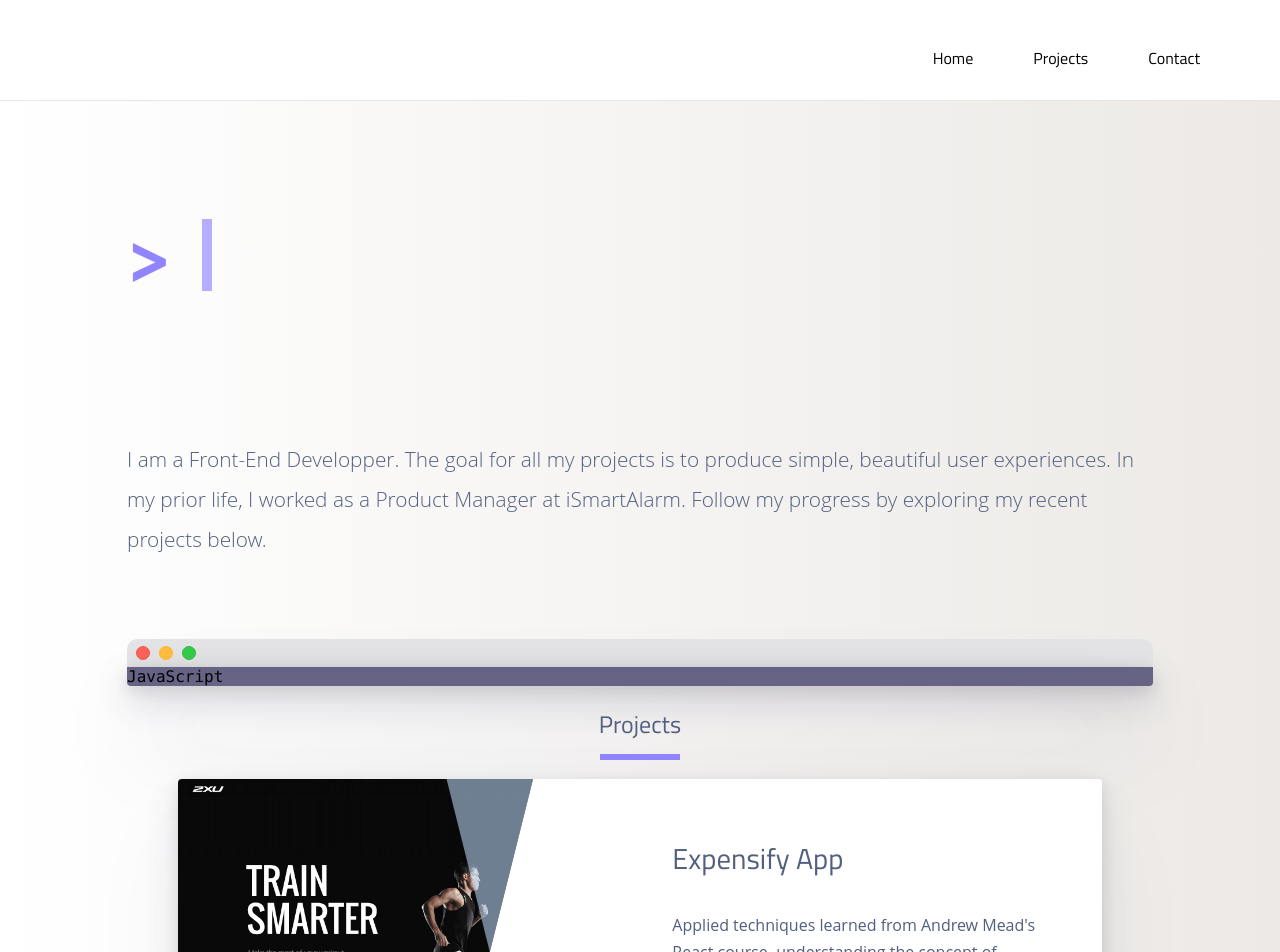
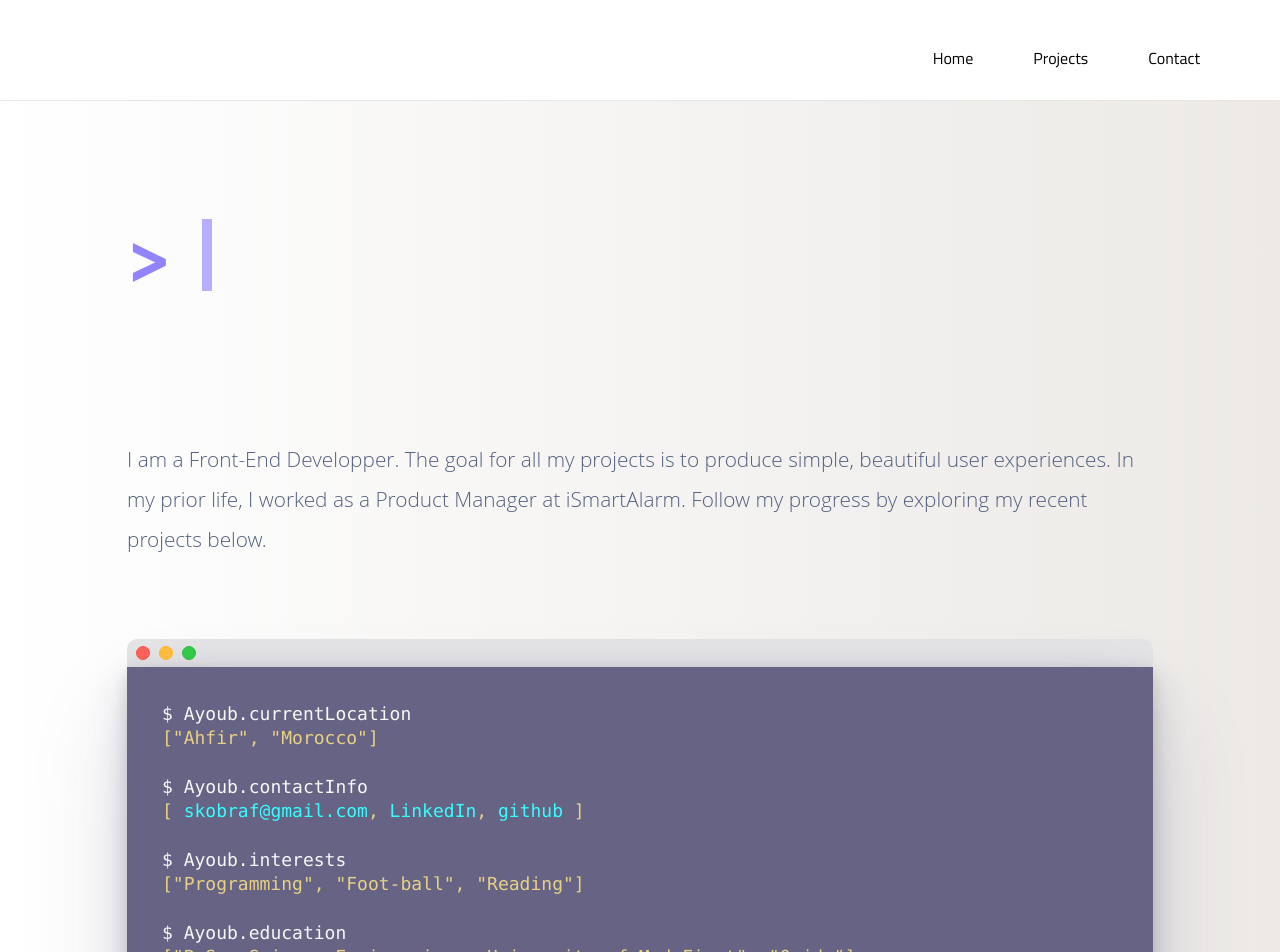
Before and after one commit to Skobraf/porfolio-react, a React (Create React App) app: page / in a window 1280 px wide. Shown: the top 952 px of the page. Built offline with nearby package versions, Linux system fonts and the light colour scheme.

Commit message:
display about data on screen

```diff
--- a/src/App.js
+++ b/src/App.js
@@ -4,29 +4,31 @@ import About from './Components/About';
 import Header from './Components/Header';
 import Overview from './Components/Overview';
 import Project from './Components/Project';
-import {data} from './data';
+import {data, statements} from './data';
 
 import './App.css';
 
 class App extends Component {
     state = {
-      data: []
+      data: [],
+      statements: []
     }
     componentDidMount() {
       this.setState({
-        data
+        data,
+        statements
       })
     }
 
   render() {
-        const { data } = this.state;
+        const { data, statements } = this.state;
     return (
       <div id="container">
         <Header />
         <div id="app">
-          <Overview />
-          <About />
-          <h2 id="projects" class="section-title">Projects</h2>
+          <Overview/>
+          <About statements={statements} />
+          <h2 id="projects" className="section-title">Projects</h2>
           {data.map(e => (
             <Project key={e} data={e}/>
           )) }
--- a/src/Components/About.js
+++ b/src/Components/About.js
@@ -1,17 +1,23 @@
 import React from 'react';
 
-const About = () => {
+const About = ({ statements}) => {
 
     return (
-        <div class="about-me">
-          <div class="terminal">
-            <div class="terminal-header">
-              <div class="red-btn"></div>
-              <div class="yellow-btn"></div>
-              <div class="green-btn"></div>
+        <div className="about-me">
+          <div className="terminal">
+            <div className="terminal-header">
+              <div className="red-btn"></div>
+              <div className="yellow-btn"></div>
+              <div className="green-btn"></div>
             </div>
-            <div id="terminal-window" class="terminal-window">
-                JavaScript
+            <div id="terminal-window" className="terminal-window">
+                {statements.map(e => (
+                <div className="statement">
+                  <div className="input-statement" key={e.input}>{e.input}</div>
+                 <div className="return-statement" key={e.return}>{e.output}</div>
+                </div>
+
+                ))}
             </div>
           </div>
         </div>
--- a/src/Components/Header.js
+++ b/src/Components/Header.js
@@ -4,7 +4,7 @@ import React from 'react';
 const Header = () => {
 
     return(
-        <nav class="navbar">
+        <nav className="navbar">
         <ul>
           <li><a href="#">Home</a></li>
           <li><a href="#projects">Projects</a></li>
--- a/src/Components/Overview.js
+++ b/src/Components/Overview.js
@@ -4,11 +4,11 @@ const Overview = () => {
 
     return (
         <div class="overview">
-          <div class="title">
-            <h1 id="typing" class="yes"></h1>
-            <h1 class="not"><span>&nbsp;</span></h1>
+          <div className="title">
+            <h1 id="typing" className="yes"></h1>
+            <h1 className="not"><span>&nbsp;</span></h1>
           </div>
-          <div class="description">
+          <div className="description">
             <p>I am a Front-End Developper. The goal for all my projects is to produce simple, beautiful user experiences. In my prior life, I worked as a Product Manager at iSmartAlarm. Follow my progress by exploring my recent projects below.</p>
           </div>
         </div>
--- a/src/Components/Project.js
+++ b/src/Components/Project.js
@@ -3,14 +3,14 @@ import React from 'react';
 const Project = ( {data }) => {
     const {title, description, skills, links, image } = data;
     return (
-        <div class="projects-container">
-          <div class="project-card">
-            <div class="project-screenshot" style={{background: `url(${image}) 0% 0% / cover no-repeat` }}></div>
-            <div class="project-background"></div>
-            <div class="project-content">
+        <div className="projects-container">
+          <div className="project-card">
+            <div className="project-screenshot" style={{background: `url(${image}) 0% 0% / cover no-repeat` }}></div>
+            <div className="project-background"></div>
+            <div className="project-content">
               <h3>{title}</h3>
                 <p>{description}</p>
-              <div class="project-skills">
+              <div className="project-skills">
               {
                       skills.map( e => (
                 <span className="project-skill"
@@ -20,9 +20,9 @@ const Project = ( {data }) => {
                   }
               </div>
 
-              <div class="project-links">
-                <a target="_blank" href="https://github.com/Skobraf/React-Redux-Expensify-app" class="project-link">View code</a>
-                <a target="_blank" href="http://expensify.mead.io/" class="project-link">Explore demo</a>
+              <div className="project-links">
+                <a target="_blank" href="https://github.com/Skobraf/React-Redux-Expensify-app" className="project-link">View code</a>
+                <a target="_blank" href="http://expensify.mead.io/" className="project-link">Explore demo</a>
               </div>
             </div>
             </div>
--- a/src/data.js
+++ b/src/data.js
@@ -1,3 +1,5 @@
+import React from 'react';
+
 export const data = [
     {
         title: "Expensify App",
@@ -10,4 +12,26 @@ export const data = [
         image: '/images/2xu.PNG'
 
     }
-]
+];
+export  const statements = [
+    {
+      input: 'Ayoub.currentLocation',
+      output: '["Ahfir", "Morocco"]'
+    },
+    {
+      input: 'Ayoub.contactInfo',
+      output: [ <div> [  <a  target="_blank" href="mailto:skobraf@gmail.com">skobraf@gmail.com</a>, <a target="_blank" href="https://www.linkedin.com/in/ayoub-abed/">LinkedIn</a>, <a target="_blank" href="https://github.com/Skobraf">github</a> ]</div>]
+    },
+    {
+      input: 'Ayoub.interests',
+      output: '["Programming", "Foot-ball", "Reading"]'
+    },
+    {
+      input: 'Ayoub.education',
+      output: '["B.Sc. Science Engineering - University of Med First", "Oujda"]'
+    },
+    {
+      input: 'Ayoub.skills',
+      output: '["Sass", "JavaScript","Ruby on Rails", "React", "Redux", "webpack", "git"]'
+    }
+  ];
```
